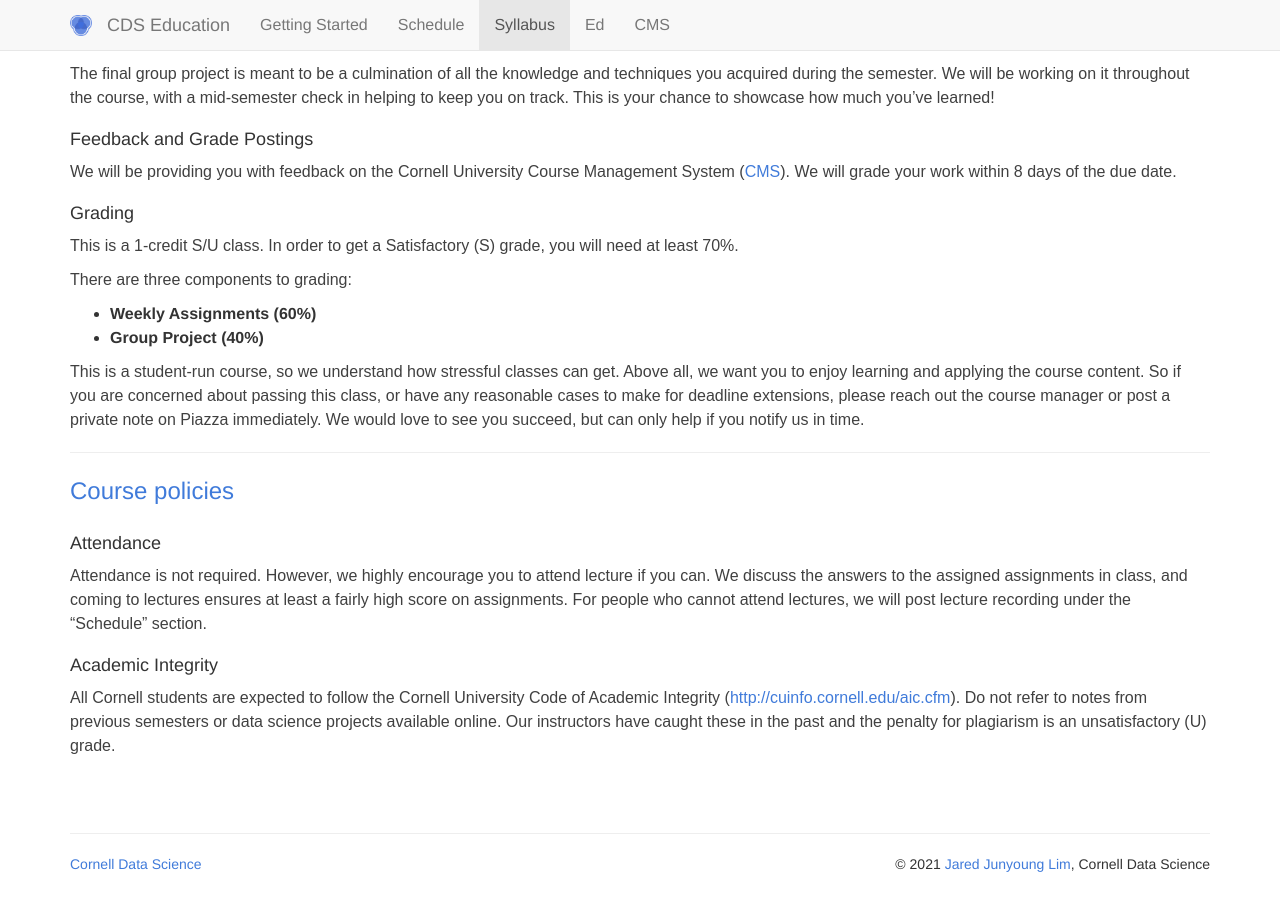
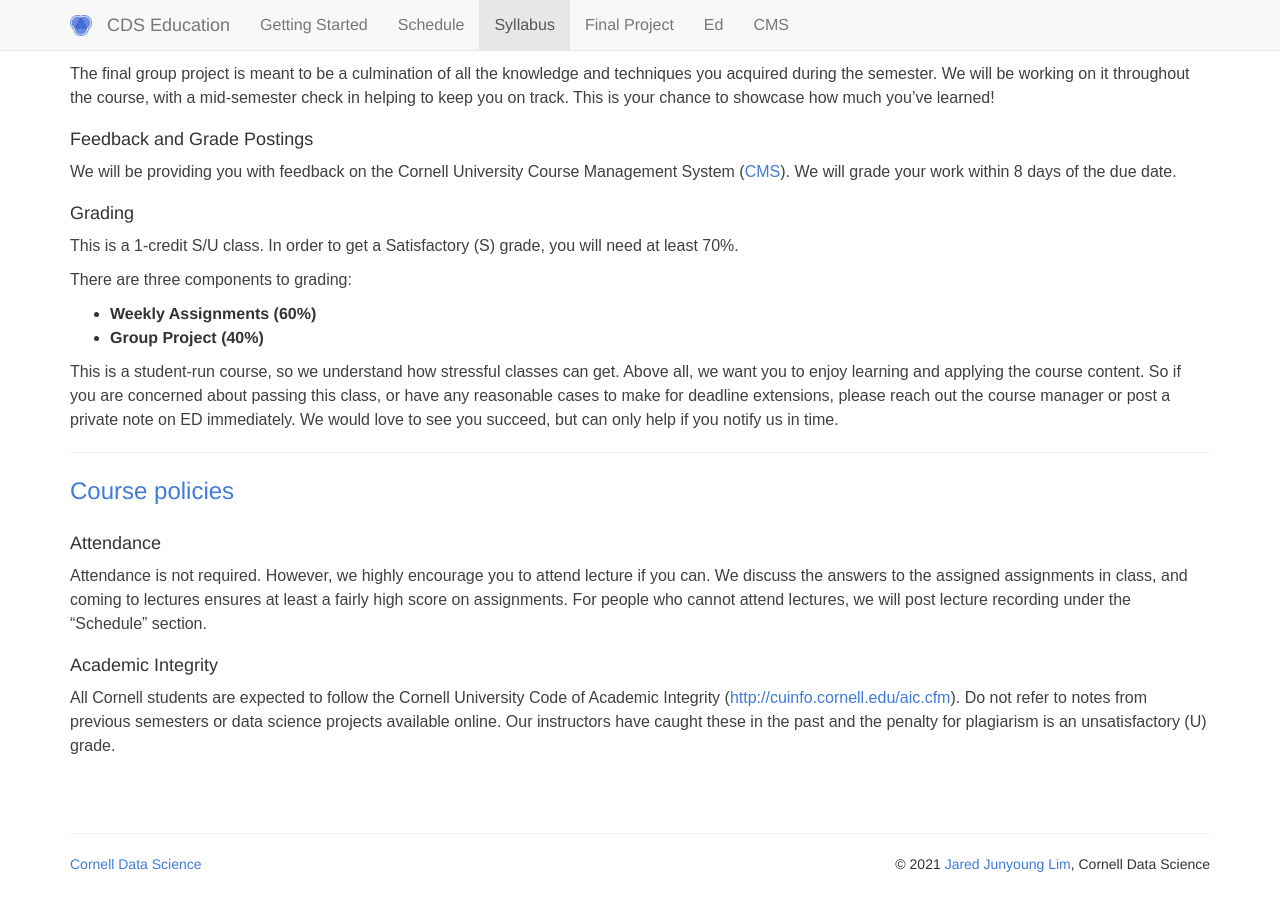
Before and after one commit to CornellDataScience/info1998, a Jekyll site: the page built from syllabus.md, in a window 1280 px wide and 900 px high, scrolled down 1383 px. Built offline with Jekyll 4.4.1, drawn with Linux system fonts in a browser that asks for light colours.

Commit message:
Added final project page

```diff
--- a/_data/navpages.yml
+++ b/_data/navpages.yml
@@ -4,6 +4,8 @@
   name: Schedule
 - path: syllabus.md
   name: Syllabus
+- path: final_project.md
+  name: Final Project
 - path: https://edstem.org/us/courses/4760/discussion/
   name: Ed
   external: true
--- a/syllabus.md
+++ b/syllabus.md
@@ -73,7 +73,7 @@
 - **Weekly Assignments (60%)**
 - **Group Project (40%)**
 
-This is a student-run course, so we understand how stressful classes can get. Above all, we want you to enjoy learning and applying the course content. So if you are concerned about passing this class, or have any reasonable cases to make for deadline extensions, please reach out the course manager or post a private note on Piazza immediately. We would love to see you succeed, but can only help if you notify us in time.
+This is a student-run course, so we understand how stressful classes can get. Above all, we want you to enjoy learning and applying the course content. So if you are concerned about passing this class, or have any reasonable cases to make for deadline extensions, please reach out the course manager or post a private note on ED immediately. We would love to see you succeed, but can only help if you notify us in time.
 
 
 
```
Also changed, not shown: final_project.md (added, +63 -0 lines).
